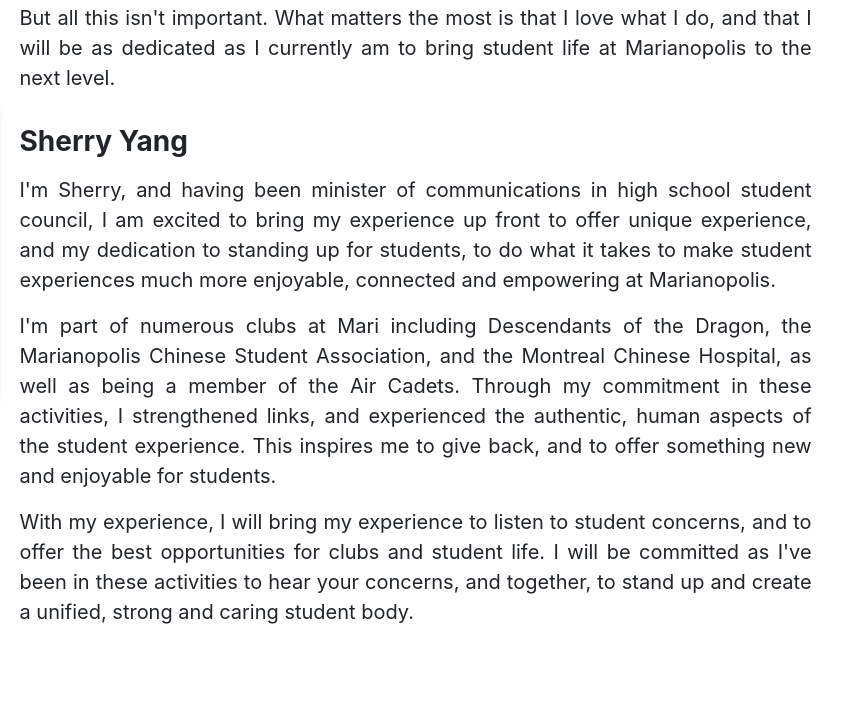
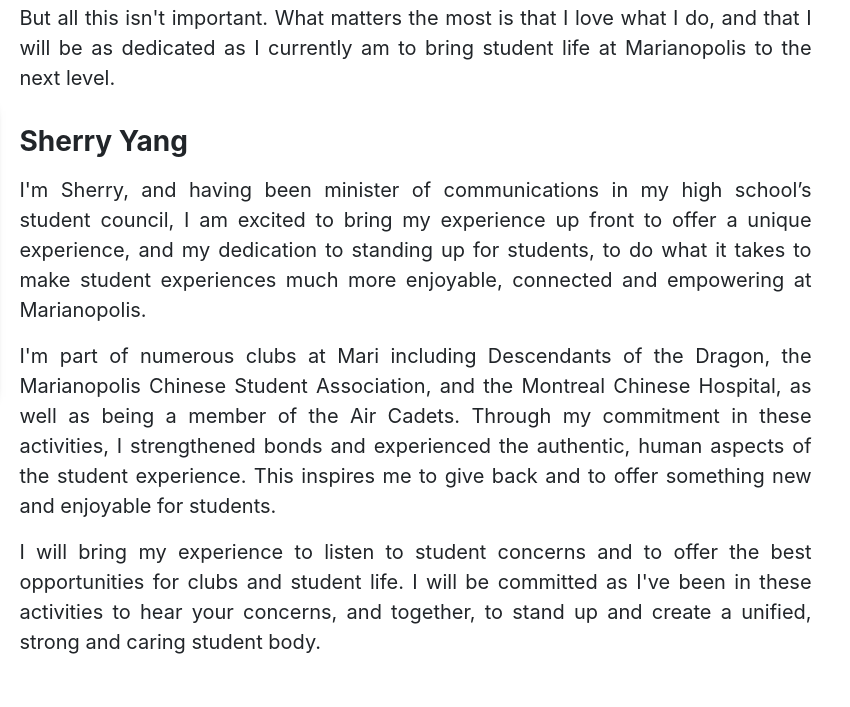
Before and after one commit to laurenceandsherry/laurenceandsherry.github.io, a plain HTML site: page index.html in a window 1280 px wide. Shown: the part 1683-2390 px from the top of the page, 430-1280 px from the left. Drawn offline with nearby package versions, Linux system fonts and the light colour scheme.

Commit message:
Add Sherry edits

```diff
--- a/index.html
+++ b/index.html
@@ -50,9 +50,10 @@
 				</div>
 				<div class="col-sm-8">
 			<p><h3>Sherry Yang</h3></p>
-			<p>I'm Sherry, and having been minister of communications in high school student council, I am excited to bring my experience up front to offer unique experience, and my dedication to standing up for students, to do what it takes to make student experiences much more enjoyable, connected and empowering at Marianopolis.</p>
-			<p>I'm part of numerous clubs at Mari including Descendants of the Dragon, the Marianopolis Chinese Student Association, and the Montreal Chinese Hospital, as well as being a member of the Air Cadets. Through my commitment in these activities, I strengthened links, and experienced the authentic, human aspects of the student experience. This inspires me to give back, and to offer something new and enjoyable for students.</p>
-			<p>With my experience, I will bring my experience to listen to student concerns, and to offer the best opportunities for clubs and student life. I will be committed as I've been in these activities to hear your concerns, and together, to stand up and create a unified, strong and caring student body.</p>
+			<p>I'm Sherry, and having been minister of communications in my high school’s student council, I am excited to bring my experience up front to offer a unique experience, and my dedication to standing up for students, to do what it takes to make student experiences much more enjoyable, connected and empowering at Marianopolis.</p>
+			<p>I'm part of numerous clubs at Mari including Descendants of the Dragon, the Marianopolis Chinese Student Association, and the Montreal Chinese Hospital, as well as being a member of the Air Cadets. Through my commitment in these activities, I strengthened bonds and experienced the authentic, human aspects of the student experience. This inspires me to give back and to offer something new and enjoyable for students.</p>
+			<p>I will bring my experience to listen to student concerns and to offer the best opportunities for clubs and student life. I will be committed as I've been in these activities to hear your concerns, and together, to stand up and create a unified, strong and caring student body.
+			</p>
 			</div>
 		</div>
 		</div>
```
